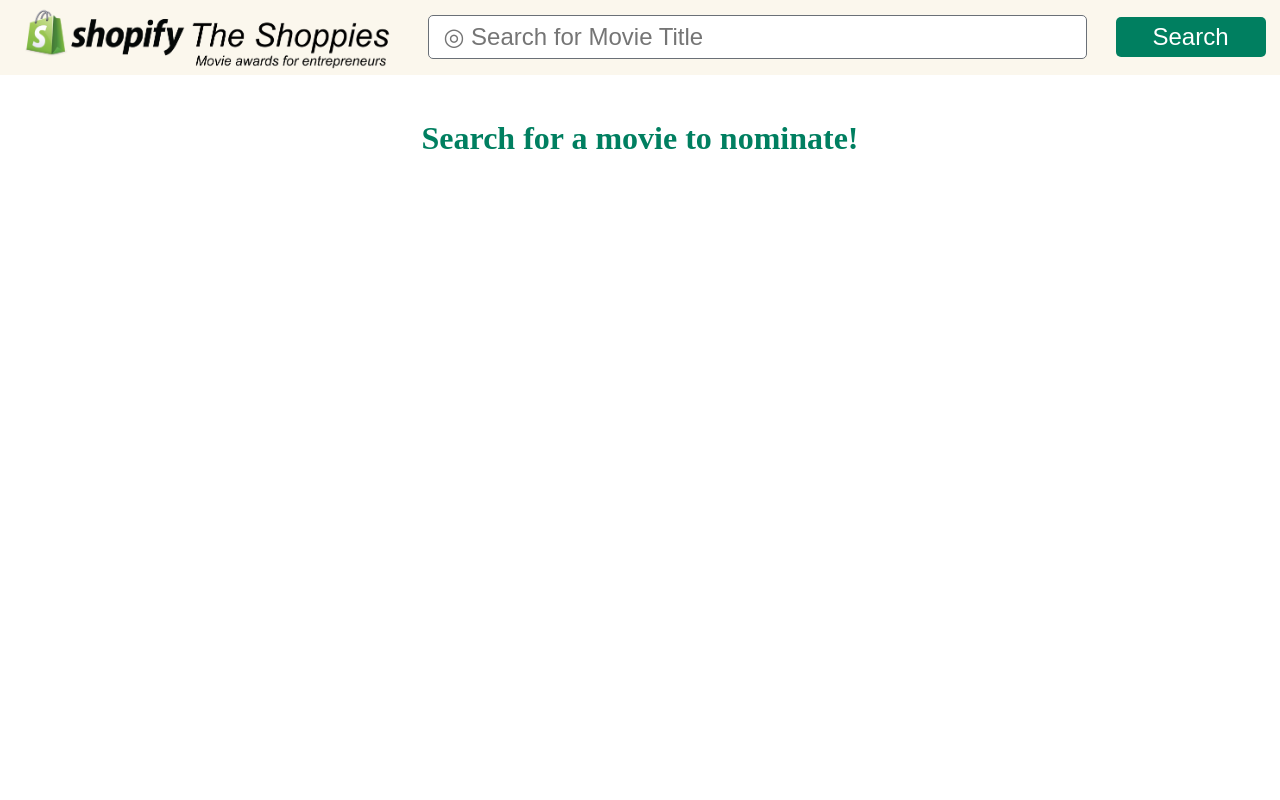
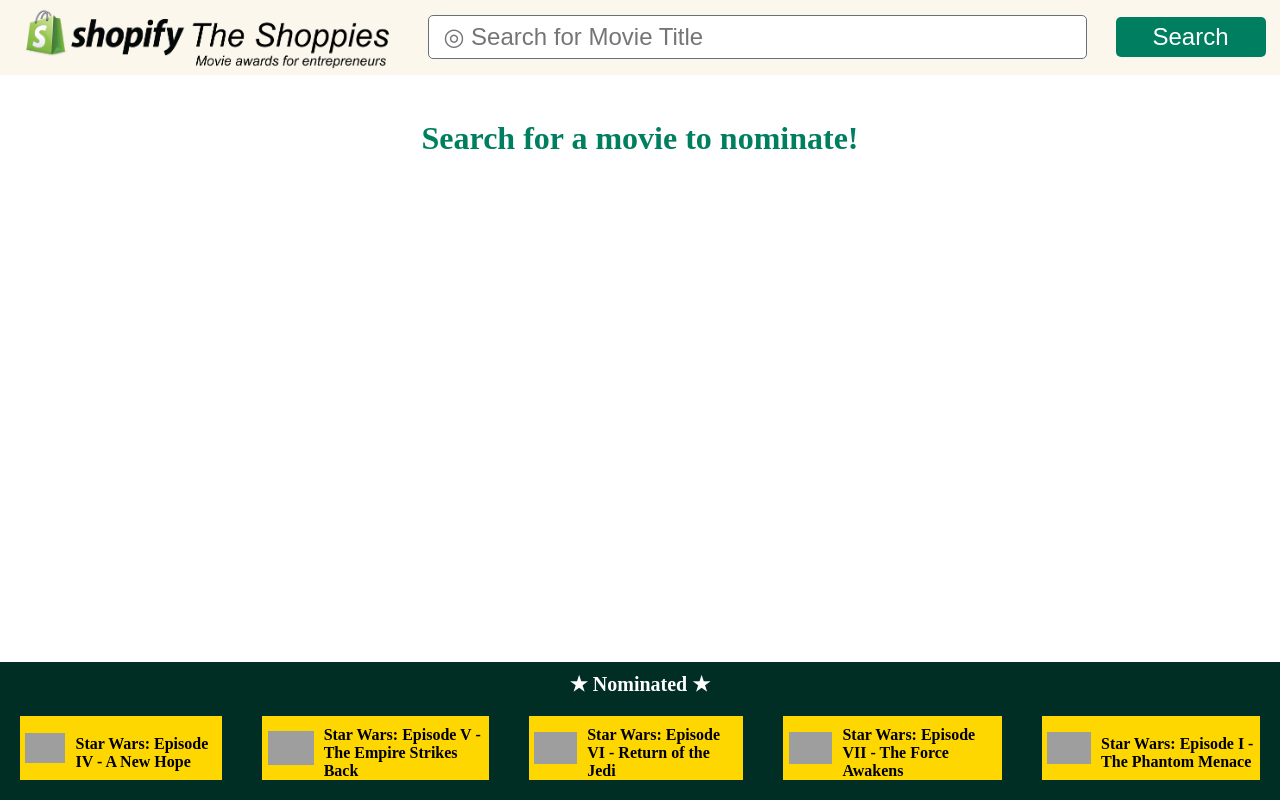
Before and after one commit to LeviApp/Shoppies, a React app in the folder shop/: page / in a window 1280 px wide. Built offline with nearby package versions, Linux system fonts and the light colour scheme; grey boxes are pictures that could not be loaded.

Commit message:
exploration of nominated component

```diff
--- a/shop/src/Components/App.js
+++ b/shop/src/Components/App.js
@@ -3,6 +3,7 @@
 import '../SASS/App.sass';
 import Nav from './Nav'
 import Movies from './Movies'
+import Nominated from './Nominated'
 
 import axios from 'axios'
 
@@ -12,12 +13,45 @@
 
     this.state = {
       search: '',
-      movies: [
-
-      ],
+      movies: [],
       error: false,
       page: 1,
-      totalPages: 0
+      totalPages: 0,
+      nominated: [{
+        "Title": "Star Wars: Episode IV - A New Hope",
+        "Year": "1977",
+        "imdbID": "tt0076759",
+        "Type": "movie",
+        "Poster": "https://m.media-amazon.com/images/M/MV5BNzVlY2MwMjktM2E4OS00Y2Y3LWE3ZjctYzhkZGM3YzA1ZWM2XkEyXkFqcGdeQXVyNzkwMjQ5NzM@._V1_SX300.jpg"
+      },
+      {
+        "Title": "Star Wars: Episode V - The Empire Strikes Back",
+        "Year": "1980",
+        "imdbID": "tt0080684",
+        "Type": "movie",
+        "Poster": "https://m.media-amazon.com/images/M/MV5BYmU1NDRjNDgtMzhiMi00NjZmLTg5NGItZDNiZjU5NTU4OTE0XkEyXkFqcGdeQXVyNzkwMjQ5NzM@._V1_SX300.jpg"
+      },
+      {
+        "Title": "Star Wars: Episode VI - Return of the Jedi",
+        "Year": "1983",
+        "imdbID": "tt0086190",
+        "Type": "movie",
+        "Poster": "https://m.media-amazon.com/images/M/MV5BOWZlMjFiYzgtMTUzNC00Y2IzLTk1NTMtZmNhMTczNTk0ODk1XkEyXkFqcGdeQXVyNTAyODkwOQ@@._V1_SX300.jpg"
+      },
+      {
+        "Title": "Star Wars: Episode VII - The Force Awakens",
+        "Year": "2015",
+        "imdbID": "tt2488496",
+        "Type": "movie",
+        "Poster": "https://m.media-amazon.com/images/M/MV5BOTAzODEzNDAzMl5BMl5BanBnXkFtZTgwMDU1MTgzNzE@._V1_SX300.jpg"
+      },
+      {
+        "Title": "Star Wars: Episode I - The Phantom Menace",
+        "Year": "1999",
+        "imdbID": "tt0120915",
+        "Type": "movie",
+        "Poster": "https://m.media-amazon.com/images/M/MV5BYTRhNjcwNWQtMGJmMi00NmQyLWE2YzItODVmMTdjNWI0ZDA2XkEyXkFqcGdeQXVyNTAyODkwOQ@@._V1_SX300.jpg"
+      }]
   }
   }
 
@@ -82,6 +116,7 @@
       <div className='Main'>
         <Nav inputHandler={this.inputHandler} searchMovies={this.searchMovies} />
         <Movies movies={this.state.movies} error={this.state.error} totalPages={this.state.totalPages} page={this.state.page} moviesMove={this.moviesMove} />
+        <Nominated nominated={this.state.nominated} />
       </div>
     );
   }
--- /dev/null
+++ b/shop/src/Components/NomSingle.js
@@ -0,0 +1,31 @@
+import '../SASS/NomSingle.sass';
+
+import React, { Component } from 'react';
+// import {BrowserRouter as Router,Route, NavLink, Redirect} from 'react-router-dom';
+
+class NomSingle extends Component {
+
+    constructor(props) {
+        super(props);
+        this.state = {
+
+        }
+        }
+
+        componentDidMount() {
+
+        }
+
+
+    render() {
+
+        return (
+            <div className='nomIndividual'>
+                <img src={this.props.award['Poster']} alt="" />
+                <h1>{this.props.award['Title']}</h1>
+            </div>
+        )
+    }
+}
+
+export default NomSingle
--- /dev/null
+++ b/shop/src/Components/Nominated.js
@@ -0,0 +1,36 @@
+import React, { Component }  from 'react';
+import NomSingle from './NomSingle'
+
+import '../SASS/Nominated.sass';
+
+// import {BrowserRouter as Router,Route, NavLink, Redirect} from 'react-router-dom';
+
+class Nominated extends Component {
+
+    constructor(props) {
+        super(props);
+        this.state = {
+
+        }
+        }
+
+        componentDidMount() {
+
+        }
+
+        render() {
+          return (
+            <footer className="nominatedContainer">
+            <h1>★ Nominated ★</h1>
+            <div>
+            {this.props.nominated.map(award => {
+                 return <NomSingle award={award} />
+             })}
+            </div>
+            </footer>
+        );
+        }
+
+  }
+
+  export default Nominated;
--- a/shop/src/SASS/Movie.sass
+++ b/shop/src/SASS/Movie.sass
@@ -6,13 +6,14 @@
     justify-content: space-between;
     margin: 20px;
     img
-        width: 100%;
+        width: 75%;
     div
         display: flex;
         flex-direction: column;
         align-items: center;
+        width: 100%;
         h1
-            font-size: 1.5rem;
+            font-size: 1.25rem;
             margin: 20px 0 5px 0;
             text-align: center;
             width: 90%;
--- /dev/null
+++ b/shop/src/SASS/NomSingle.sass
@@ -0,0 +1,13 @@
+.nomIndividual
+    display: flex;
+    justify-content: center;
+    align-items: center;
+    margin: 20px;
+    background-color: gold;
+    img
+        width: 20%
+    h1
+        margin-left: 10px;
+        font-size: 1rem;
+        width: 70%;
+        color: black;
--- /dev/null
+++ b/shop/src/SASS/Nominated.sass
@@ -0,0 +1,15 @@
+footer
+    display: flex;
+    flex-direction: column;
+    position: fixed;
+    bottom: 0;
+    background-color: #002E25
+    width: 100%
+    justify-content: center;
+    align-items: center;
+    h1
+        font-size: 1.25rem;
+        color: white;
+        padding-top: 10px;
+    div
+        display: flex;
```
Also changed, not shown: shop/src/SASS/Movies.sass (line endings or trailing spaces).
